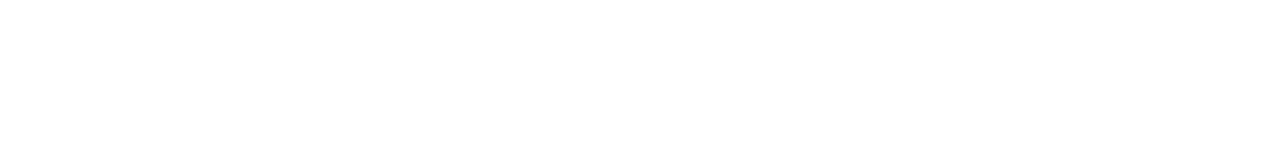
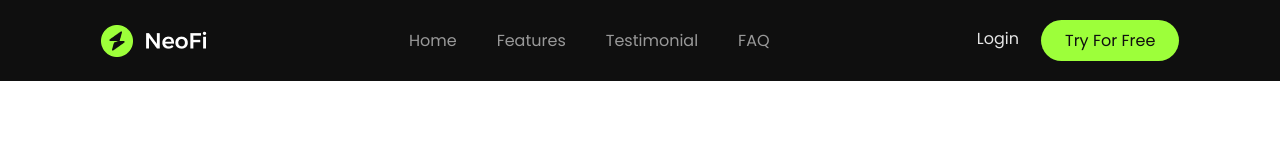
Before and after one commit to JoaoHoraHora/NeoFire, a plain HTML site: page index.html in a window 1280 px wide. Drawn offline with Linux system fonts and the light colour scheme; a web font is replaced by a local one.

Commit message:
Created and modified the Header Section

```diff
--- a/index.html
+++ b/index.html
@@ -3,14 +3,50 @@
 <head>
     <meta charset="UTF-8">
     <meta name="viewport" content="width=device-width, initial-scale=1.0">
-    <title>Document</title>
+    <title>NeoFire</title>
+
+    <link rel="shortcut icon" href="./src/assets/images/Main.png" type="image/x-icon">
+
+    <link rel="stylesheet" href="./src/styles/styles.css">
 
     <link rel="preconnect" href="https://fonts.googleapis.com">
 <link rel="preconnect" href="https://fonts.gstatic.com" crossorigin>
 <link href="https://fonts.googleapis.com/css2?family=Alexandria:wght@100..900&family=Poppins:ital,wght@0,100;0,200;0,300;0,400;0,500;0,600;0,700;0,800;0,900;1,100;1,200;1,300;1,400;1,500;1,600;1,700;1,800;1,900&display=swap" rel="stylesheet">
 
 </head>
+
+
 <body>
+
+    <!--Header-->
+    <header>
+
+        <div class="header-section">
+
+            <div class="header-logo">
+                <img src="./src/assets/images/Logo.png" alt="Logo do cabeçalho">
+            </div>
+
+            <div class="nav-header">
+                <ul>
+                    <li><a href="">Home</a></li>
+                    <li><a href="">Features</a></li>
+                    <li><a href="">Testimonial</a></li>
+                    <li><a href="">FAQ</a></li>
+                </ul>
+            </div>
+
+            <div class="header-btn">
+                <nav class="nav-header-btn">
+                    <a href="" class="header-first-btn">Login</a>
+                    <a href="" class="header-second-btn">Try For Free</a>
+                </nav>
+            </div>
+        </div>
+
+    </header>
+
+
 
 </body>
 </html>
--- a/src/styles/global.css
+++ b/src/styles/global.css
@@ -24,4 +24,17 @@
     --font-size-caption: 12px;
 
     --font-family-alexandria: "Poppins", sans-serif;
+
+    h1{
+        color: var(--color-white);
+        font-weight: bold;
+        font-size: var(--font-size-title1);
+        font-family: var(--font-family-alexandria);
+    }
+
+    h2{
+        color: var(--color-white);
+        font-size: var(--font-size-title2);
+        font-family: var(--font-family-alexandria);
+    }
 }
--- a/src/styles/styles.css
+++ b/src/styles/styles.css
@@ -1 +1,54 @@
 @import url(./global.css);
+
+/*Header*/
+.header-section{
+    display: flex;
+    justify-content: space-around;
+    align-items: center;
+    background-color: var(--color-black);
+    padding: 20px 0px;
+}
+
+.header-logo{
+    width: 107px;
+    height: 32px;
+}
+
+.nav-header ul{
+    display: flex;
+    gap: 40px;
+    list-style: none;
+}
+
+.nav-header ul li a{
+    text-decoration: none;
+    color: var(--color-gray1);
+    font-family: var(--font-family-alexandria);
+    font-size: var(--font-size-text1);
+}
+
+
+.nav-header-btn{
+    display: flex;
+    gap: 16px;
+    list-style: none;
+}
+
+.nav-header-btn a{
+    text-decoration: none;
+    font-family: var(--font-family-alexandria);
+    font-size: var(--font-size-text1);
+}
+
+.header-first-btn{
+    color: var(--color-white);
+    padding: 6px;
+}
+
+.header-second-btn{
+    color: var(--color-black);
+    padding: 8px 24px;
+    background-color: var(--color-green);
+    border-radius: 40px;
+
+}
```
Also changed, not shown: src/assets/images/Logo.png (added), src/assets/images/Main.png (added).
